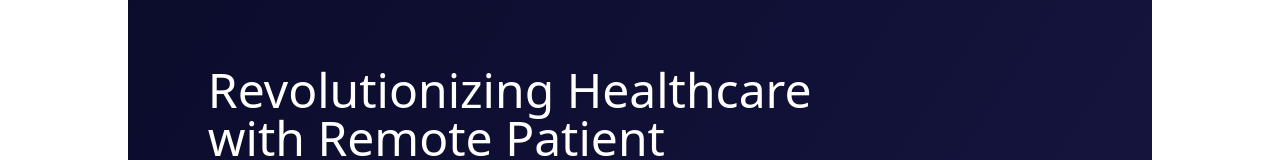
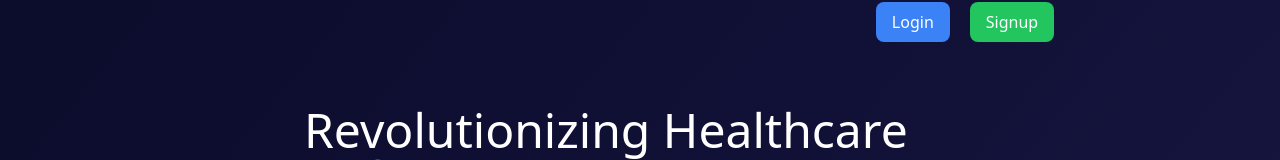
Before and after one commit to SnehalSrivastava27/RPM_hackThappar, a React (Vite) app in the folder frontend/: page / in a window 1280 px wide. Shown: the part 86-246 px from the top of the page. Built offline with nearby package versions, Linux system fonts and the light colour scheme.

Commit message:
Modified the alignments

```diff
--- a/frontend/src/pages/LandingPage.tsx
+++ b/frontend/src/pages/LandingPage.tsx
@@ -6,7 +6,7 @@ function LandingPage() {
   const navigate = useNavigate();
   return (
 
-    <div className="bg-gradient-to-br from-[#0B0B2B] to-[#1B1B4B] text-white min-h-screen">
+    <div className="w-full flex flex-col justify-center items-center bg-gradient-to-br from-[#0B0B2B] to-[#1B1B4B] text-white min-h-screen">
       {/* Navbar */}
       <nav className="flex justify-between items-center py-5 px-20">
         <div className="flex items-center gap-10">
@@ -27,6 +27,23 @@ function LandingPage() {
           <span className="text-white text-xl">🔍</span>
         </div>
       </nav>
+
+      {/* buttons  */}
+      <div className="flex ">
+  <button
+    onClick={() => navigate("/login")}
+    className=" ml-[650px] px-4 py-2 bg-blue-500 text-white rounded-lg hover:bg-blue-600"
+  >
+    Login
+  </button>
+
+  <button
+    onClick={() => navigate("/signup")}
+    className="ml-[20px] px-4 py-2 bg-green-500 text-white rounded-lg hover:bg-green-600"
+  >
+    Signup
+  </button>
+</div>
 
       {/* Hero Section */}
       <section className="flex px-20 py-16 relative overflow-hidden">
@@ -64,21 +81,7 @@ function LandingPage() {
         </div>
       </section>
 
-      {/* buttons  */}
-      <div className="flex justify-between mx-5">
-  <button
-    onClick={() => navigate("/login")}
-    className="px-4 py-2 bg-blue-500 text-white rounded-lg hover:bg-blue-600"
-  >
-    Login
-  </button>
-  <button
-    onClick={() => navigate("/signup")}
-    className="px-4 py-2 bg-green-500 text-white rounded-lg hover:bg-green-600"
-  >
-    Signup
-  </button>
-</div>
+
 
     </div>
   );
```
